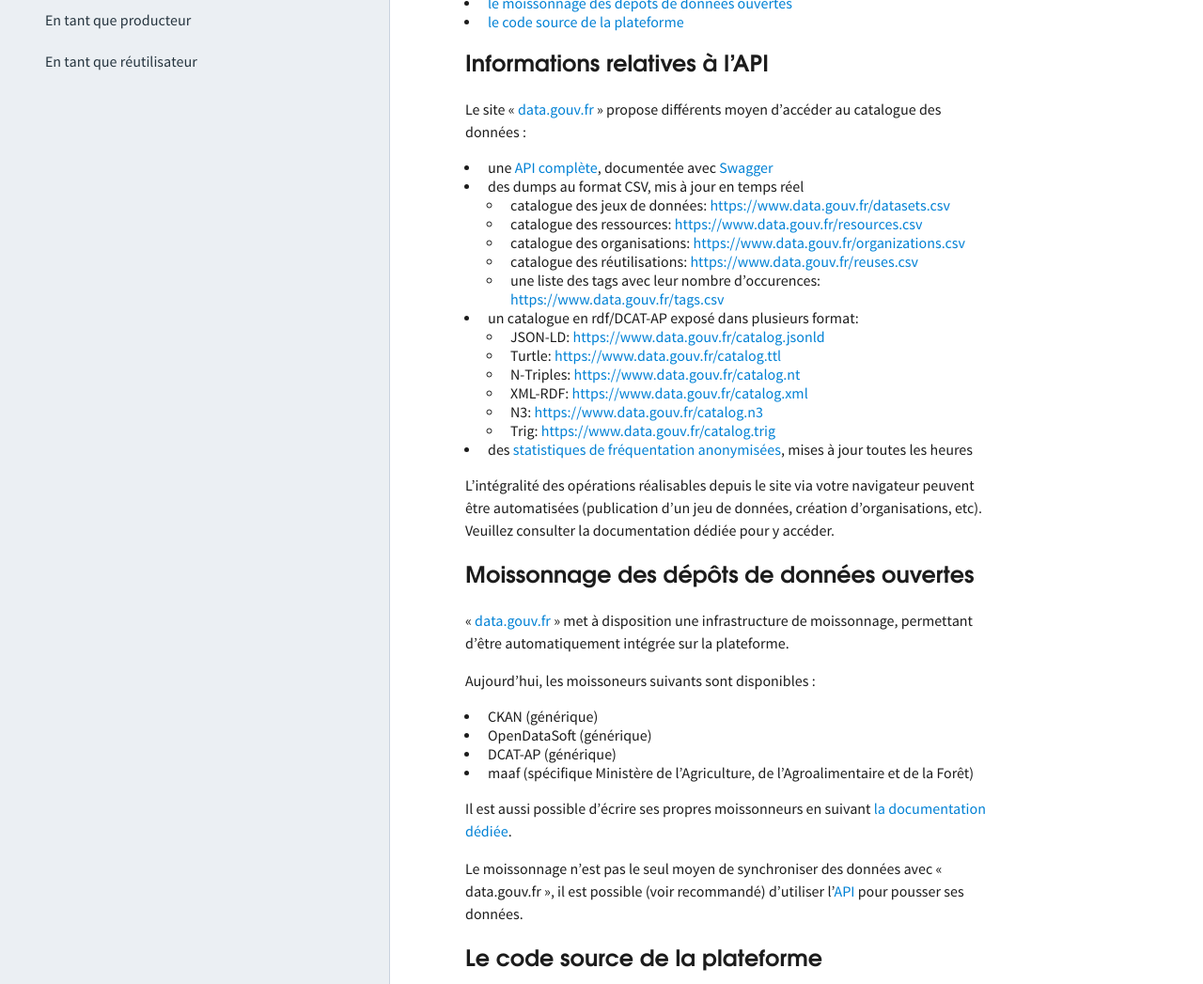
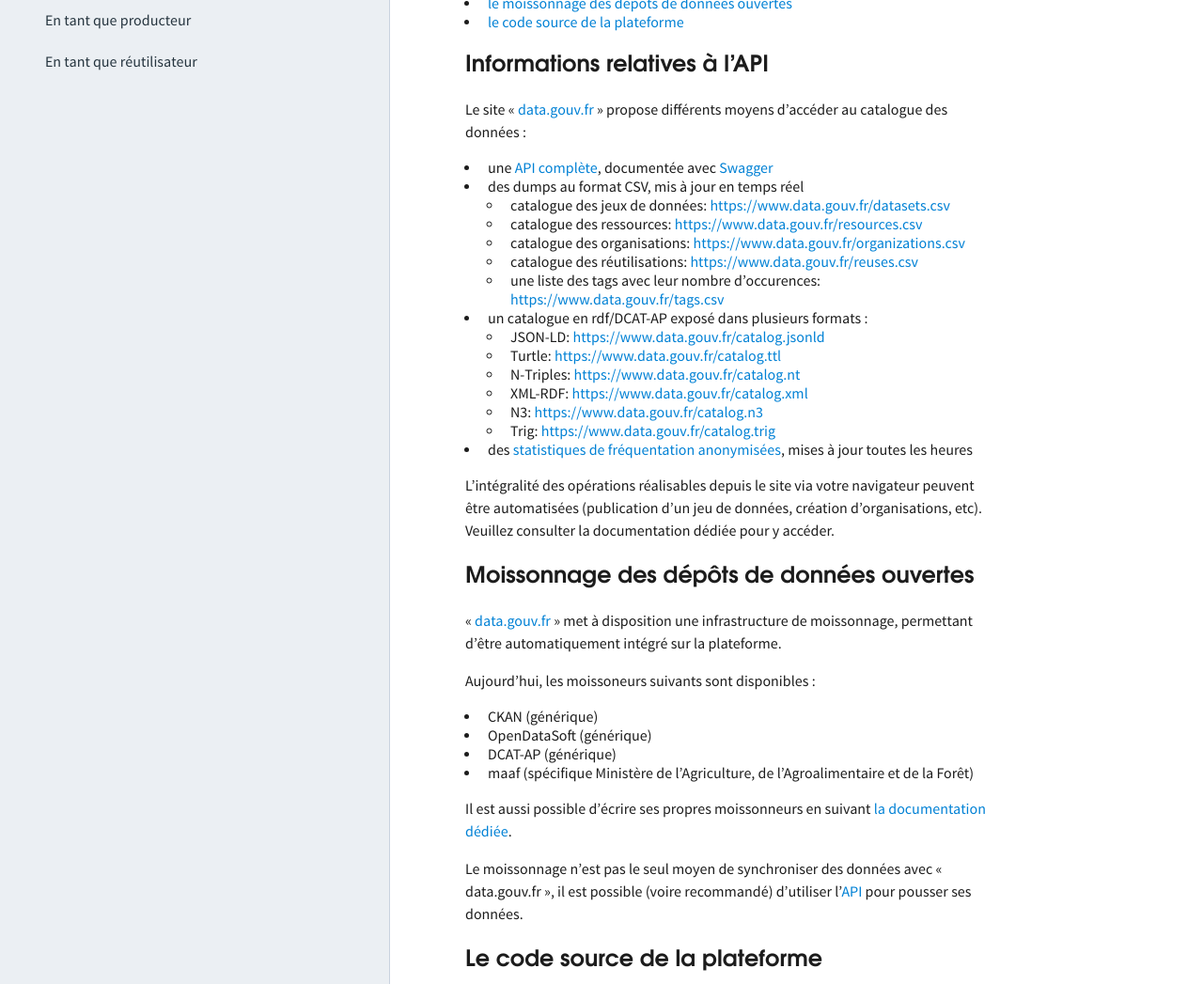
Before and after one commit to etalab/doc.data.gouv.fr, a Jekyll site: the page built from _faq/developpeur.md, in a window 1280 px wide. Shown: the part 404-1451 px from the top of the page at 94% size. Built offline with Jekyll 4.4.1, drawn with Linux system fonts in a browser that asks for light colours.

Commit message:
A few small fixes for the "developpeur" page

```diff
--- a/_faq/developpeur.md
+++ b/_faq/developpeur.md
@@ -15,7 +15,7 @@
 
 ## Informations relatives à l’API
 
-Le site « [data.gouv.fr](https://www.data.gouv.fr/) » propose différents moyen d'accéder au catalogue des données :
+Le site « [data.gouv.fr](https://www.data.gouv.fr/) » propose différents moyens d'accéder au catalogue des données :
 
 * une [API complète](https://www.data.gouv.fr/api/), documentée avec [Swagger](http://swagger.io/)
 * des dumps au format CSV, mis à jour en temps réel
@@ -24,7 +24,7 @@
   * catalogue des organisations: <https://www.data.gouv.fr/organizations.csv>
   * catalogue des réutilisations: <https://www.data.gouv.fr/reuses.csv>
   * une liste des tags avec leur nombre d'occurences: <https://www.data.gouv.fr/tags.csv>
-* un catalogue en rdf/DCAT-AP exposé dans plusieurs format:
+* un catalogue en rdf/DCAT-AP exposé dans plusieurs formats :
   * JSON-LD: <https://www.data.gouv.fr/catalog.jsonld>
   * Turtle: <https://www.data.gouv.fr/catalog.ttl>
   * N-Triples: <https://www.data.gouv.fr/catalog.nt>
@@ -42,7 +42,7 @@
 ## Moissonnage des dépôts de données ouvertes
 
 « [data.gouv.fr](https://www.data.gouv.fr/) » met à disposition une infrastructure de moissonnage,
-permettant d’être automatiquement intégrée sur la plateforme.
+permettant d’être automatiquement intégré sur la plateforme.
 
 Aujourd'hui, les moissoneurs suivants sont disponibles :
 
@@ -54,7 +54,7 @@
 Il est aussi possible d'écrire ses propres moissonneurs en suivant [la documentation dédiée](http://udata.readthedocs.io/en/stable/harvesting/#custom).
 
 Le moissonnage n’est pas le seul moyen de synchroniser des données avec « data.gouv.fr »,
-il est possible (voir recommandé) d’utiliser l’[API](https://www.data.gouv.fr/api/) pour pousser ses données.
+il est possible (voire recommandé) d’utiliser l’[API](https://www.data.gouv.fr/api/) pour pousser ses données.
 
 <span id="section-code"></span>
 
```
